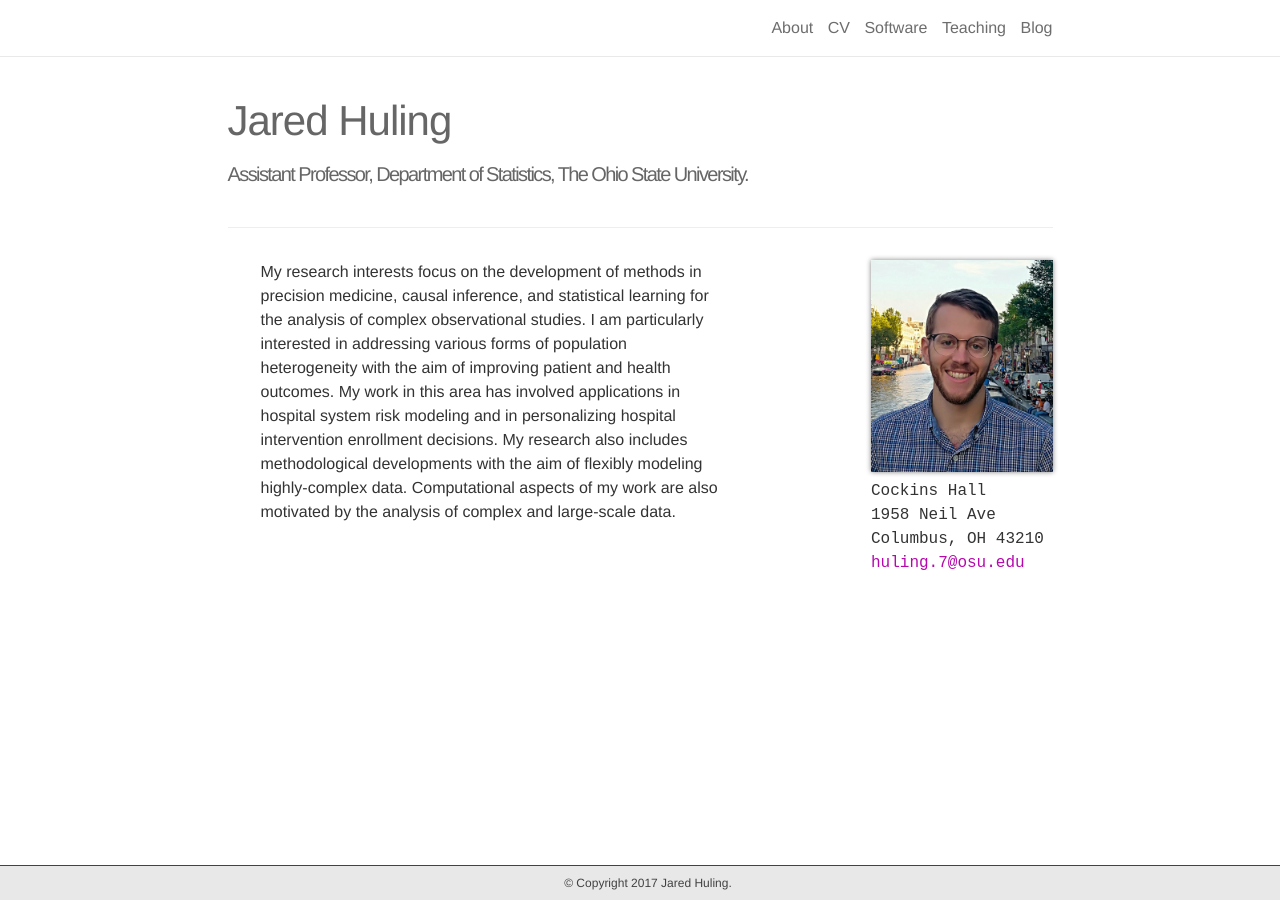
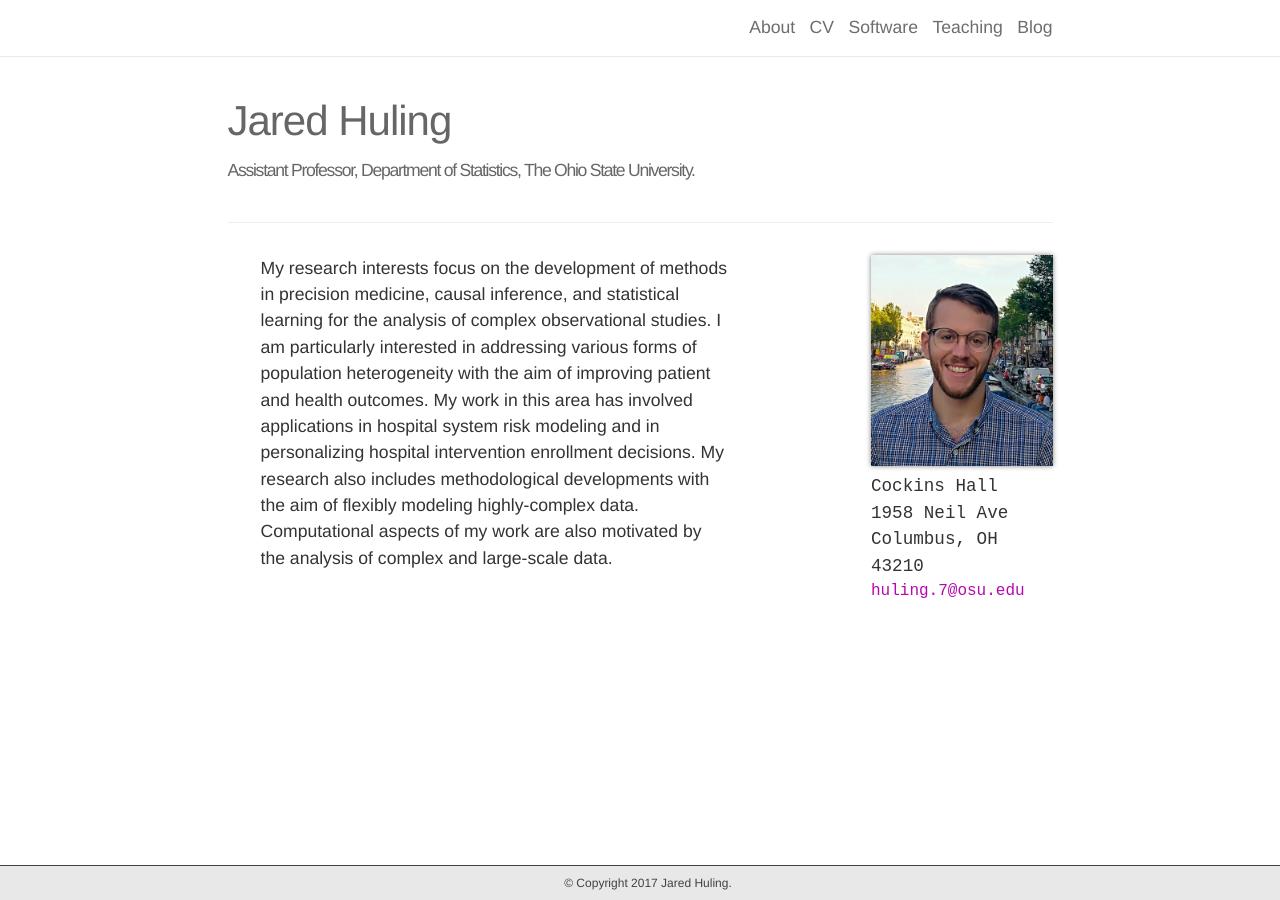
Before and after one commit to jaredhuling/jaredhuling.github.io, a Jekyll site: the page built from _pages/about.md, in a window 1280 px wide. Built offline with Jekyll 4.4.1, drawn with Linux system fonts in a browser that asks for light colours; nearby versions of some CDN libraries.

Commit message:
font size change

```diff
--- a/_layouts/about.html
+++ b/_layouts/about.html
@@ -6,7 +6,7 @@ layout: default
 
       <header class="post-header">
         <h1 class="post-title">{{ page.title }}</h1>
-        <h3 class="post-description">{{ page.description }}</h3>
+        <h4 class="post-description">{{ page.description }}</h4>
       </header>
 
       <article class="post-content {{page.title}} clearfix">
--- a/_sass/_variables.scss
+++ b/_sass/_variables.scss
@@ -14,9 +14,9 @@ $monospace-font-family: 'Source Code Pro', Consolas, monospace !default;
 $h1: 2.998rem !default;
 $h2: 1.5rem !default;
 $h3: 1.25rem !default;
-$h4: 1rem !default;
-$h5: .875rem !default;
-$h6: .75rem !default;
+$h4: 1.10rem !default;
+$h5: 1rem !default;
+$h6: .85rem !default;
 $h00: 4rem !default;
 $h0: 3rem !default;
 $h00-responsive: 8vw !default;
```
